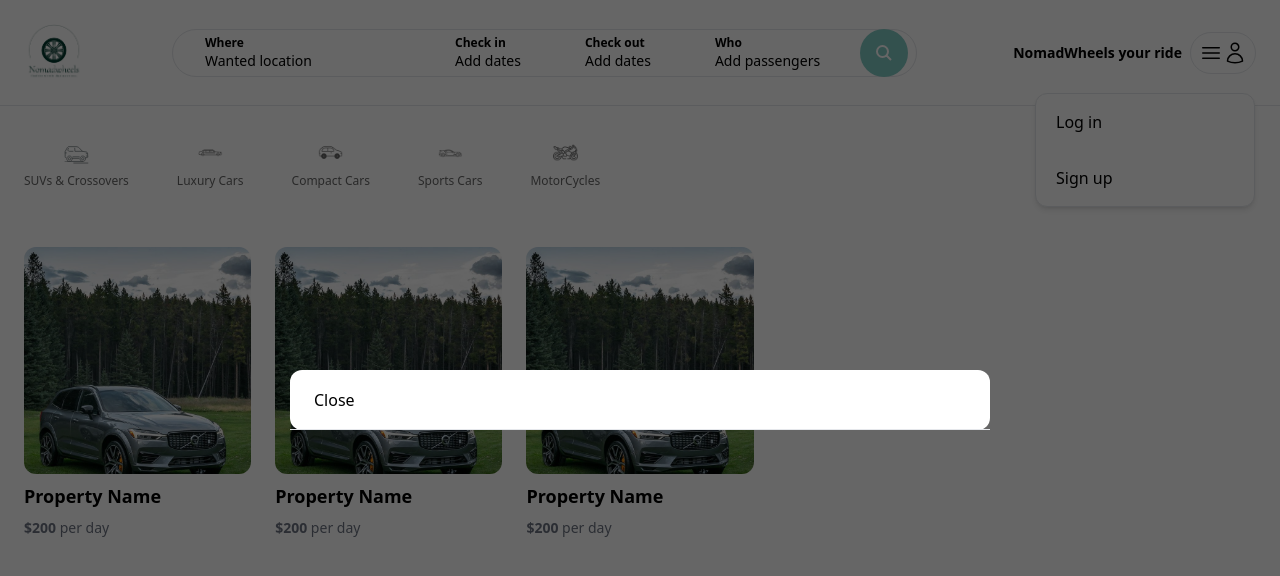
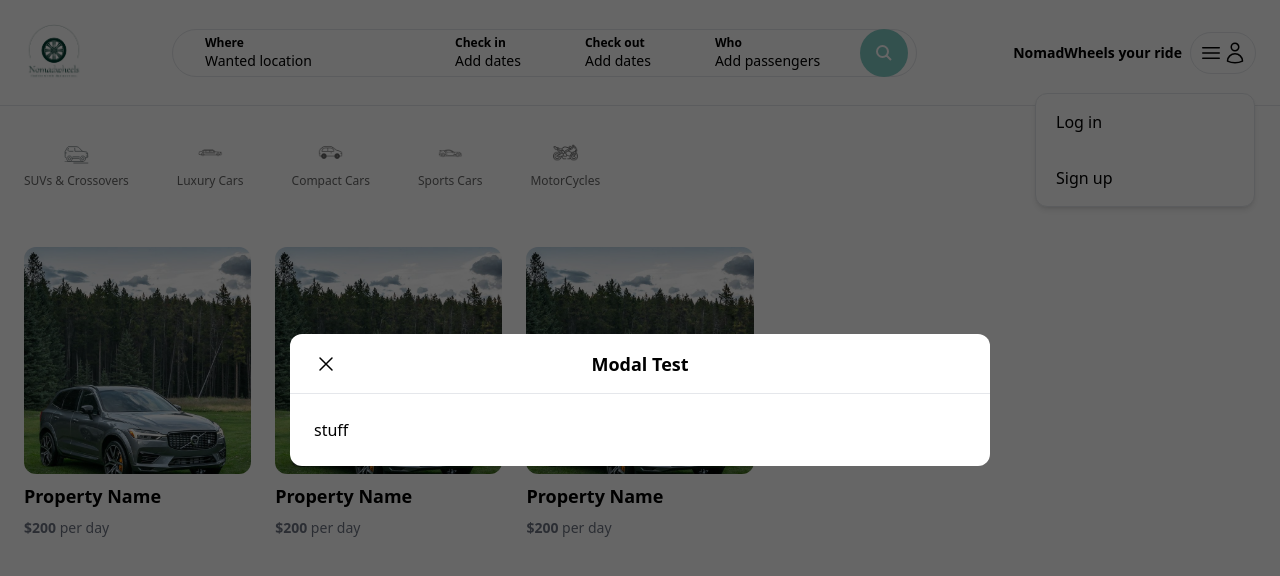
Before and after one commit to BabaMboga/NomadWheels, a Next.js app in the folder nomadWheels_App/: page / in a window 1280 px wide. Shown: the top 576 px of the page. Built offline with nearby package versions, Linux system fonts and the light colour scheme.

Commit message:
added Modals to mainfrme page

```diff
--- a/nomadWheels_App/app/components/modals/Modal.tsx
+++ b/nomadWheels_App/app/components/modals/Modal.tsx
@@ -1,7 +1,13 @@
 'use client';
-import React from 'react'
+import React from 'react';
 
-const Modal: React.FC = () => {
+interface ModalProps {
+    label: string
+}
+
+const Modal: React.FC<ModalProps> = ({
+    label
+}) => {
     return (
         <div className="flex items-center justify-center fixed inset-0 z-50 bg-black/60">
             <div className="relative w-[90%] md:w-[80%] lg:w-[700px] my-6 mx-auto h-auto">
@@ -10,9 +16,18 @@ const Modal: React.FC = () => {
 
                         <header className="h-[60px] flex items-center p-6 rounded-t justify-center relative border-b">
                             <div className="p-3 absolute left-3 hover:bg-gray-300 rounded-full cursor-pointer">
-                                Close
+                                <svg fill="none" viewBox="0 0 24 24" strokeWidth={1.5} stroke="currentColor" className="size-6">
+                                    <path strokeLinecap="round" strokeLinejoin="round" d="M6 18 18 6M6 6l12 12" />
+                                </svg>
+
                             </div>
+
+                            <h2 className="text-lg font-bold">{label}</h2>
                         </header>
+
+                        <section className="p-6">
+                            stuff
+                        </section>
                     </div>
                 </div>
             </div>
--- a/nomadWheels_App/app/layout.tsx
+++ b/nomadWheels_App/app/layout.tsx
@@ -28,7 +28,7 @@ export default function RootLayout({
   return (
     <html lang="en">
       <body
-        className={`${geistSans.variable} ${geistMono.variable} antialiased`}
+        className={`${geistSans.variable} ${geistMono.variable} antialiased inter.className`}
       >
 
         <Navbar />
@@ -37,7 +37,10 @@ export default function RootLayout({
           {children}
         </div>
 
-        <Modal />
+        <Modal
+
+          label = 'Modal Test'
+        />
 
       </body>
     </html>
```
